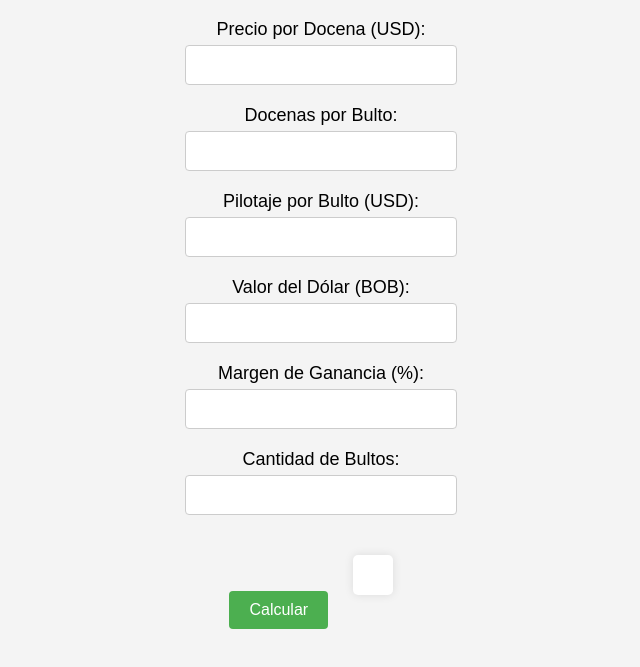
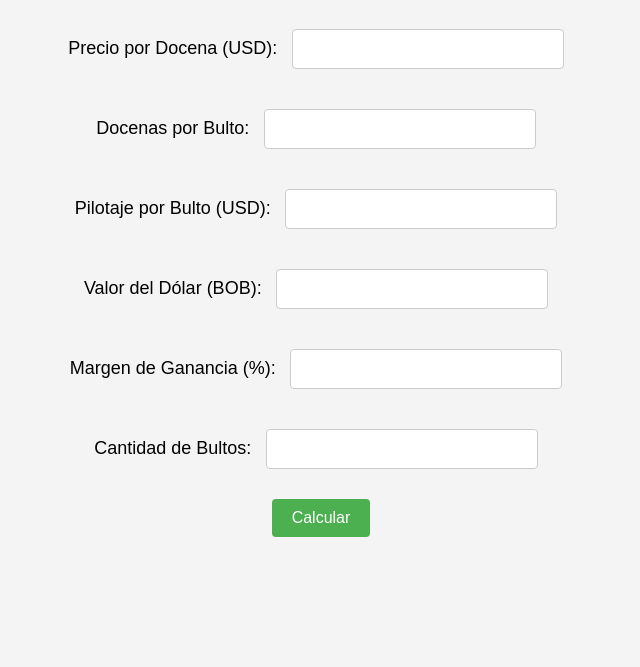
Before and after one commit to gersonrh/calculadormedias, a plain HTML site: page index.html in a window 1280 px wide. Shown: the part 61-728 px from the top of the page, without its empty margins (319-959 px from the left). Drawn offline with Linux system fonts and the light colour scheme; files that its build step writes are made by us from their sources; files whose address does not match are found by name.

Commit message:
Update style.css

```diff
--- a/style.css
+++ b/style.css
@@ -16,18 +16,15 @@ div {
 
 label {
     font-size: 18px;
-    display: block;
-    margin-bottom: 5px;
 }
 
 input {
     padding: 10px;
     font-size: 16px;
+    margin: 10px;
     width: 250px;
     border: 1px solid #ccc;
     border-radius: 4px;
-    display: block;
-    margin: 0 auto;
 }
 
 button {
@@ -46,9 +43,4 @@ button:hover {
 
 #resultado {
     margin-top: 20px;
-    background-color: white;
-    padding: 20px;
-    border-radius: 5px;
-    box-shadow: 0 0 10px rgba(0, 0, 0, 0.1);
-    display: inline-block;
 }
```
